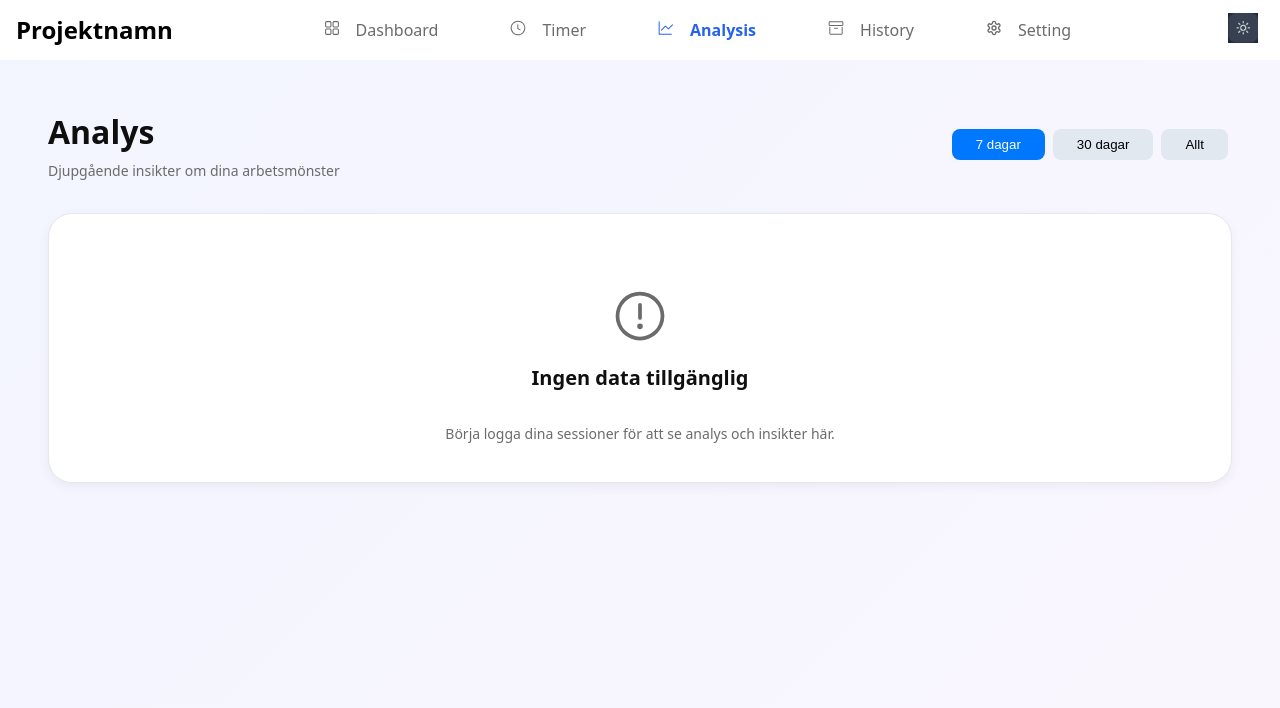
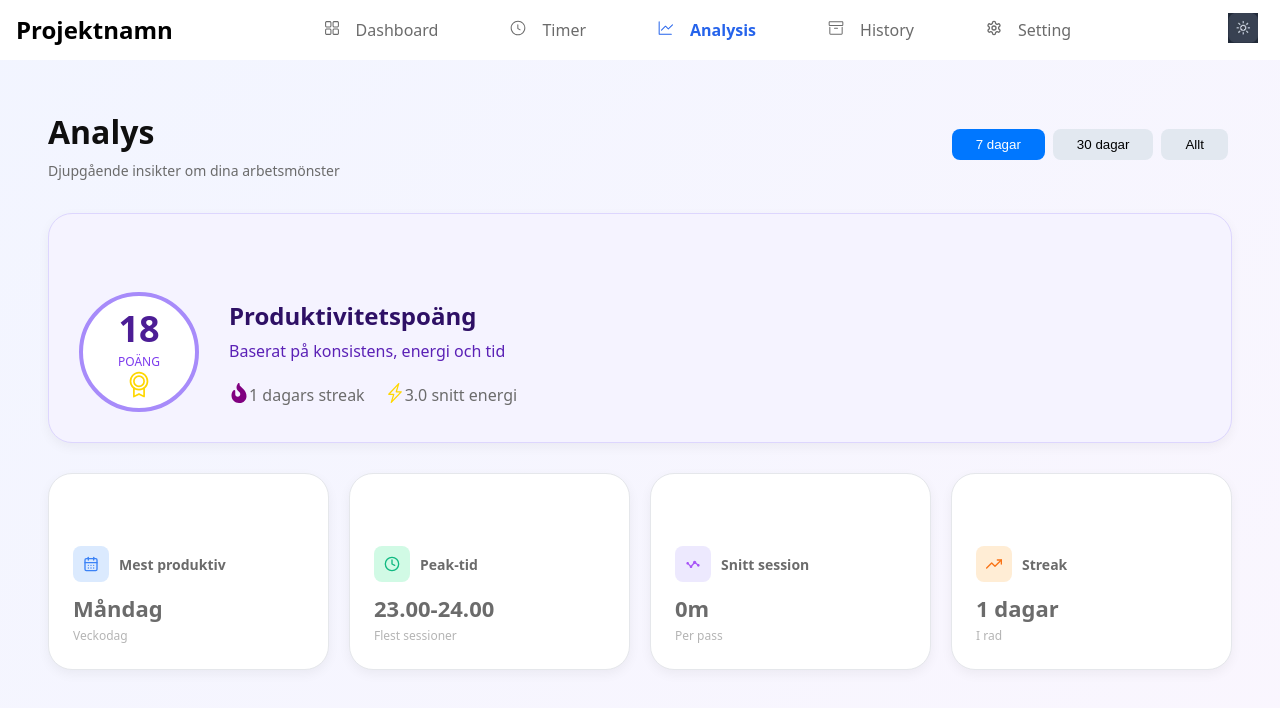
Before and after one commit to NM-Codes/prod-system, a React (Vite) app in the folder my-react-project/: page /analysis in a window 1280 px wide. Shown: the top 708 px of the page. Built offline with nearby package versions, Linux system fonts and the light colour scheme.

Commit message:
feat: add analysis dashboard.

```diff
--- a/my-react-project/src/Components/Analysis/Analysis.css
+++ b/my-react-project/src/Components/Analysis/Analysis.css
@@ -81,6 +81,123 @@
 
 
 
+/*NÄR DATA FINNS*/
+
+.productivity-card-layout {
+  display: flex;
+  align-items: center;
+  gap: 30px;
+}
+
+.productivity-card-scorecircle {
+  position: relative;
+  width: 120px;
+  height: 120px;
+  border-radius: 50%;
+  display: flex;
+  flex-direction: column;
+  align-items: center;
+  justify-content: center;
+  flex-shrink: 0;
+  padding: 10px;
+}
+
+.productivity-card-scorecircle.dark{
+  background: #1e1b4b;
+  border: 4px solid #7c3aed;
+}
+
+.productivity-card-scorecircle.light{
+  background: white;
+  border: 4px solid #a78bfa;
+}
+
+.score-number{
+  font-size: 36px;
+  font-weight: 800;
+  line-height: 1.3;
+}
+
+.score-label{
+  font-size: 12px;
+  text-transform: uppercase;
+}
+
+.score-features{
+    display: flex;
+    gap: 20px;
+}
+
+.features-label-shortnote{
+  display: flex;
+}
+
+.analsysis-small-cards-stats{
+    display: grid;
+    grid-template-columns: repeat(4, 1fr);
+    gap: 20px;
+    margin-top: 30px;
+}
+
+.small-card-inner-content{
+    display: flex;
+    flex-direction: column;
+    gap: 10px;
+}
+
+.small-card-header{
+    display: flex;
+    align-items: center;
+    gap: 10px;
+}
+
+.small-card-header h2{
+  font-size: 14px;
+  font-weight: 600;
+  margin: 0;
+}
+
+.small-card-value{
+  font-size: 22px;
+  font-weight: 700;
+  margin: 0;
+}
+
+.small-card-label{
+  font-size: 12px;
+  margin: -8px 0 0 0;
+  opacity: 0.5;
+}
+
+.icon-box {
+  display: flex;
+  align-items: center;
+  justify-content: center;
+  width: 36px;
+  height: 36px;
+  border-radius: 8px;
+  flex-shrink: 0;
+}
+
+.icon-box.blue {
+  background-color: #dbeafe; /* Ljusblå bakgrund */
+  color: #3b82f6; /* Blå ikonfärg */
+}
+
+.icon-box.green {
+  background-color: #d1fae5; /* Ljusgrön bakgrund */
+  color: #10b981; /* Grön ikonfärg */
+}
+
+.icon-box.purple {
+  background-color: #ede9fe; /* Ljuslila bakgrund */
+  color: #a855f7; /* Lila ikonfärg */
+}
+
+.icon-box.orange {
+  background-color: #ffedd5; /* Ljusorange bakgrund */
+  color: #f97316; /* Orange ikonfärg */
+}
 
 @media (max-width: 768px) {
   .analysis-header {
--- a/my-react-project/src/Components/Analysis/Analysis.jsx
+++ b/my-react-project/src/Components/Analysis/Analysis.jsx
@@ -3,14 +3,28 @@ import './Analysis.css';
 import Card from '../Cards/Cards';
 import { useTheme } from '../../Contexts/ThemeContext';
 import { PiWarningCircle } from "react-icons/pi";
+import { PiMedal } from "react-icons/pi";
+import { FaFireFlameCurved } from "react-icons/fa6";
+import { BsLightningCharge } from "react-icons/bs";
+import { LuCalendarDays } from "react-icons/lu";
+import { FiClock } from "react-icons/fi";
+import { BiStats } from "react-icons/bi";
+import { FiTrendingUp } from "react-icons/fi";
+
 
 
 const Analysis = ({ sessions }) => {
   const { theme } = useTheme();
+  const isDark = theme === 'dark'
   const [activeFilter, setActiveFilter] = useState('7 dagar');
 
-  // Logik för att kontrollera om data saknas
-  const hasNoSessions = !sessions || sessions.length === 0;
+  // MOCKDATA: Vi skapar en fejkad session så att hasNoSessions blir false
+  const mockSessions = [{ id: 1, duration: 25, type: 'Deep Work' }];
+
+  // Logik för att kontrollera om data saknas vi provar med mockdata
+  const hasNoSessions = !mockSessions || mockSessions.length === 0;
+
+
 
   return (
     <div className="analysis-container">
@@ -46,7 +60,103 @@ const Analysis = ({ sessions }) => {
         </div>
       ) : (
         <div>
-          {/* HÄR BÖRJAR LAYOUTEN FÖR NÄR DATA FINNS */}
+          {/* HÄR BÖRJAR LAYOUTEN FÖR NÄR DATA FINNS DET STORA PRODUKTIVITETSKORTET */}
+            <Card style={{
+            background: isDark ? 'linear-gradient(135deg, #1e1b4b 0%, #312e81 100%)' : '#f5f3ff',
+            border: isDark ? 'none' : '1px solid #ddd6fe',
+            padding: '30px',
+            marginBottom: '20px'
+          }}>
+             <div className='productivity-card-layout'>
+             <div className={`productivity-card-scorecircle ${theme}`}>
+                <p className='score-number' style={{ color: isDark ? 'white' : '#4c1d95', margin: 0 }}>18</p>
+                <p className='score-label' style={{ color: isDark ? 'white' : '#7c3aed', margin: 0 }}>Poäng</p>
+                <PiMedal size={30} style={{color:"gold"}}/>
+            </div>
+
+            <div className='productivity-card-text'>
+                <h2 style={{ color: isDark ? 'white' : '#2e1065', margin:"0" }}>Produktivitetspoäng</h2>
+                <p style={{ color: isDark ? 'rgba(255,255,255,0.7)' : '#5b21b6', margin: '5px 0 20px' }}>
+                  Baserat på konsistens, energi och tid
+                </p>
+
+            <div className='score-features'>
+                <span className='features-label-shortnote'>
+                <FaFireFlameCurved size={20} style={{color:"purple"}}/>
+                1 dagars streak
+                </span>
+                 <span className='features-label-shortnote'>
+                <BsLightningCharge size={20} style={{color:"gold"}}/>
+                3.0 snitt energi
+                </span>
+
+            </div>
+        </div>
+        </div>
+
+          </Card>
+
+
+          {/* HÄR BÖRJAR LAYOUTEN FÖR DE FYRA KORTEN UNDER PRODUKTIVITETSKORTET */}
+
+          <div className='analsysis-small-cards-stats'>
+           <Card>
+                <div className='small-card-inner-content'>
+                    <div className='small-card-header'>
+                        <div className="icon-box blue">
+                        <LuCalendarDays/>
+                        </div>
+                        <h2>Mest produktiv</h2>
+                    </div>
+                    <p className='small-card-value'>Måndag</p>
+                    <p className='small-card-label'>Veckodag</p>
+                </div>
+           </Card>
+
+            <Card>
+                <div className='small-card-inner-content'>
+                    <div className='small-card-header'>
+                        <div className="icon-box green">
+                        <FiClock />
+                        </div>
+                        <h2>Peak-tid</h2>
+                    </div>
+                    <p className='small-card-value'>23.00-24.00</p>
+                    <p className='small-card-label'>Flest sessioner</p>
+                </div>
+           </Card>
+
+            <Card>
+                <div className='small-card-inner-content'>
+                    <div className='small-card-header'>
+                        <div className="icon-box purple">
+                        <BiStats />
+                        </div>
+                        <h2>Snitt session</h2>
+                    </div>
+                    <p className='small-card-value'>0m</p>
+                    <p className='small-card-label'>Per pass</p>
+                </div>
+           </Card>
+
+            <Card>
+                <div className='small-card-inner-content'>
+                    <div className='small-card-header'>
+                        <div className="icon-box orange">
+                        <FiTrendingUp />
+                        </div>
+                        <h2>Streak</h2>
+                    </div>
+                    <p className='small-card-value'>1 dagar</p>
+                    <p className='small-card-label'>I rad</p>
+                </div>
+           </Card>
+
+
+
+          </div>
+
+
 
         </div>
       )}
--- a/my-react-project/src/Components/History/HistoryFilter.css
+++ b/my-react-project/src/Components/History/HistoryFilter.css
@@ -1,9 +1,10 @@
-/* Grundstil för hela ytan */
 .search-filter-wrapper {
   width: 100%;
   padding: var(--space-lg);
   border-radius: var(--radius-md);
   border: 1px solid var(--color-border-muted);
+  background-color: var(--color-bg-surface);
+  color: var(--color-text);
   box-sizing: border-box;
   transition: all 0.3s ease;
 }
@@ -75,15 +76,14 @@
   border: none;
   outline: none;
   background: transparent;
-  color: inherit; /* Tar färg från .filter-light/dark */
+  color: inherit;
   font-size: var(--font-size-sm);
   cursor: pointer;
 }
 
-/* Säkerställer att texten i dropdown-menyn syns */
 .filter-select option {
-    background-color: #1f2937;
-    color: #f9fafb;
+  background-color: var(--color-bg-surface);
+  color: var(--color-text);
 }
 
 .filter-light .filter-select option {
@@ -92,6 +92,6 @@
 }
 
 .filter-dark .history-filter-container {
-  background-color: rgba(255, 255, 255, 0.05); /* 5% vitt lager gör den subtilt ljusare */
+  background-color: rgba(255, 255, 255, 0.05);
   border-color: var(--color-border-muted);
 }
--- a/my-react-project/src/Components/History/HistoryFilter.jsx
+++ b/my-react-project/src/Components/History/HistoryFilter.jsx
@@ -11,7 +11,7 @@ const HistoryFilter = () => {
   const filterTheme = theme === 'light' ? 'filter-dark' : 'filter-light';
 
   return (
-    <div className={`search-filter-wrapper ${filterTheme}`}>
+    <div className={`search-filter-wrapper ${theme}`}>
       <div className="history-filter-container">
         {/* Sök-delen */}
         <div className="search-group">
```
